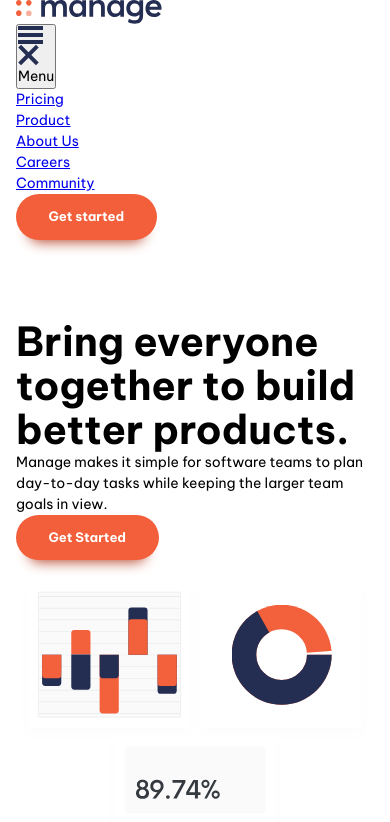
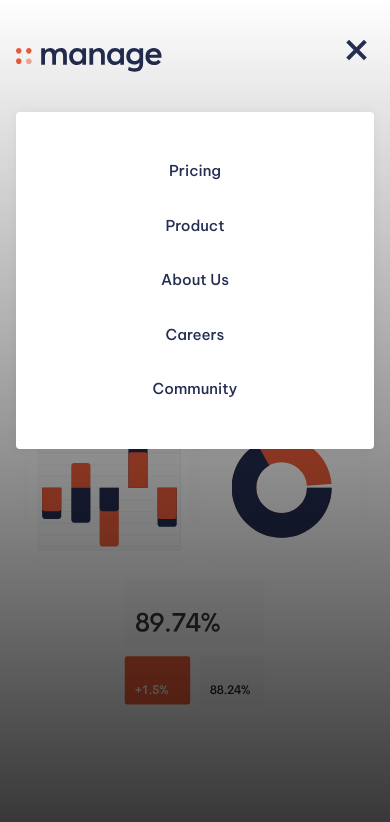
Before and after one commit to ViktorijaMart/manage-landing-page, a website built with Vite: page index.html in a window 390 px wide. Both pictures are taken after a click on the button "Menu". Shown: the top 822 px of the page. Built offline with nearby package versions, Linux system fonts and the light colour scheme.

Commit message:
navigation

```diff
--- a/style.css
+++ b/style.css
@@ -120,7 +120,172 @@ svg {
   }
 }
 
+.container {
+  --max-width: 1110px;
+  --padding: 1rem;
+
+  width: min(var(--max-width), 100% - (var(--padding)) * 2);
+  margin-inline: auto;
+}
+
+.even-columns {
+  display: grid;
+  gap: 1rem;
+}
+
+@media (min-width: 50em) {
+  .even-columns {
+    grid-auto-flow: column;
+    grid-auto-columns: 1fr;
+  }
+}
+
+/* general styling */
+
+body {
+  font-size: var(--fs-body);
+  font-family: var(--ff-body);
+}
+
+/* button */
+.button {
+  display: inline-flex;
+  cursor: pointer;
+  text-decoration: none;
+  border: 0;
+  border-radius: 100vmax;
+  padding: 1.25em 2.5em;
+  font-weight: var(--fw-bold);
+  font-size: var(--fs-button);
+  /* centers text */
+  line-height: 1;
+  color: var(--clr-neutral-100);
+  background-color: var(--clr-accent-400);
+  box-shadow: 0 1.125em 1em -1em var(--clr-accent-500);
+}
+
+.button[data-type="inverted"] {
+  color: var(--clr-accent-400);
+  background-color: var(--clr-neutral-100);
+}
+
+.button:hover,
+.button:focus-visible {
+  background-color: var(--clr-accent-300);
+}
+
+.button[data-type="inverted"]:hover,
+.button[data-type="inverted"]:focus-visible {
+  color: var(--clr-accent-300);
+  background-color: var(--clr-neutral-100);
+}
+
+/* navigation */
+
+.primary-header {
+  padding-top: var(--size-700);
+}
+
+.nav-wrapper {
+  display: flex;
+  justify-content: space-between;
+  align-items: center;
+}
+
+.mobile-nav-toggle {
+  display: none;
+}
+
+.nav-list {
+  font-size: var(--fs-nav);
+}
+
+.nav-list a {
+  text-decoration: none;
+  color: var(--clr-primary-400);
+  font-weight: var(--fw-semi-bold);
+}
+
+.nav-list a:hover,
+.nav-list a:focus {
+  color: var(--clr-accent-400);
+}
+
+.nav-list {
+  display: flex;
+  gap: clamp(var(--size-400), 5vw, var(--size-700));
+}
+
+@media (max-width: 50em) {
+  .primary-navigation {
+    display: none;
+
+    position: fixed;
+    padding: var(--size-700);
+    inset: 7rem var(--size-400) auto;
+    max-width: 25rem;
+    margin-left: auto;
+    background: var(--clr-neutral-100);
+    border-radius: var(--size-100);
+    box-shadow: 0 0 0.75em rgb(0, 0, 0, 0.05);
+  }
+
+  .primary-header[data-overlay]::before {
+    content: "";
+    position: fixed;
+    inset: 0;
+    background-image: linear-gradient(rgb(0 0 0 / 0), rgb(0 0 0 / 0.8));
+  }
+
+  .nav-list {
+    display: grid;
+    gap: var(--size-600);
+    text-align: center;
+    font-weight: var(--fw-bold);
+  }
+
+  .primary-navigation[data-visible] {
+    display: block;
+  }
+
+  .mobile-nav-toggle {
+    display: block;
+    position: fixed;
+    top: var(--size-600);
+    right: var(--size-400);
+    cursor: pointer;
+    background: transparent;
+    border: 0;
+    padding: 0.5em;
+  }
+
+  .mobile-nav-toggle .icon-close {
+    display: none;
+  }
+
+  .mobile-nav-toggle .icon-close[data-visible] {
+    display: block;
+  }
+
+  .mobile-nav-toggle .icon-hamburger[data-visible] {
+    display: none;
+  }
+}
+
 /* Utility classes */
+
+.visually-hidden {
+  position: absolute;
+  position: absolute !important;
+  width: 1px !important;
+  height: 1px !important;
+  padding: 0 !important;
+  margin: -1px !important;
+  overflow: hidden !important;
+  clip: rect(0, 0, 0, 0) !important;
+  white-space: nowrap !important;
+  border: 0 !important;
+}
 
 .text-primary-400 {
   color: var(--clr-primary-400);
@@ -198,61 +363,12 @@ svg {
   padding-block: var(--size-700);
 }
 
-.container {
-  --max-width: 1110px;
-  --padding: 1rem;
-
-  width: min(var(--max-width), 100% - (var(--padding)) * 2);
-  margin-inline: auto;
-}
-
-.even-columns {
-  display: grid;
-  gap: 1rem;
+.display-sm-none {
+  display: none;
 }
 
 @media (min-width: 50em) {
-  .even-columns {
-    grid-auto-flow: column;
-    grid-auto-columns: 1fr;
+  .display-md-inline-flex {
+    display: inline-flex;
   }
 }
-
-/* general styling */
-
-body {
-  font-size: var(--fs-body);
-  font-family: var(--ff-body);
-}
-
-/* button */
-.button {
-  cursor: pointer;
-  text-decoration: none;
-  border: 0;
-  border-radius: 100vmax;
-  padding: 1.25em 2.5em;
-  font-weight: var(--fw-bold);
-  font-size: var(--fs-button);
-  /* centers text */
-  line-height: 1;
-  color: var(--clr-neutral-100);
-  background-color: var(--clr-accent-400);
-  box-shadow: 0 1.125em 1em -1em var(--clr-accent-500);
-}
-
-.button[data-type="inverted"] {
-  color: var(--clr-accent-400);
-  background-color: var(--clr-neutral-100);
-}
-
-.button:hover,
-.button:focus-visible {
-  background-color: var(--clr-accent-300);
-}
-
-.button[data-type="inverted"]:hover,
-.button[data-type="inverted"]:focus-visible {
-  color: var(--clr-accent-300);
-  background-color: var(--clr-neutral-100);
-}
```
